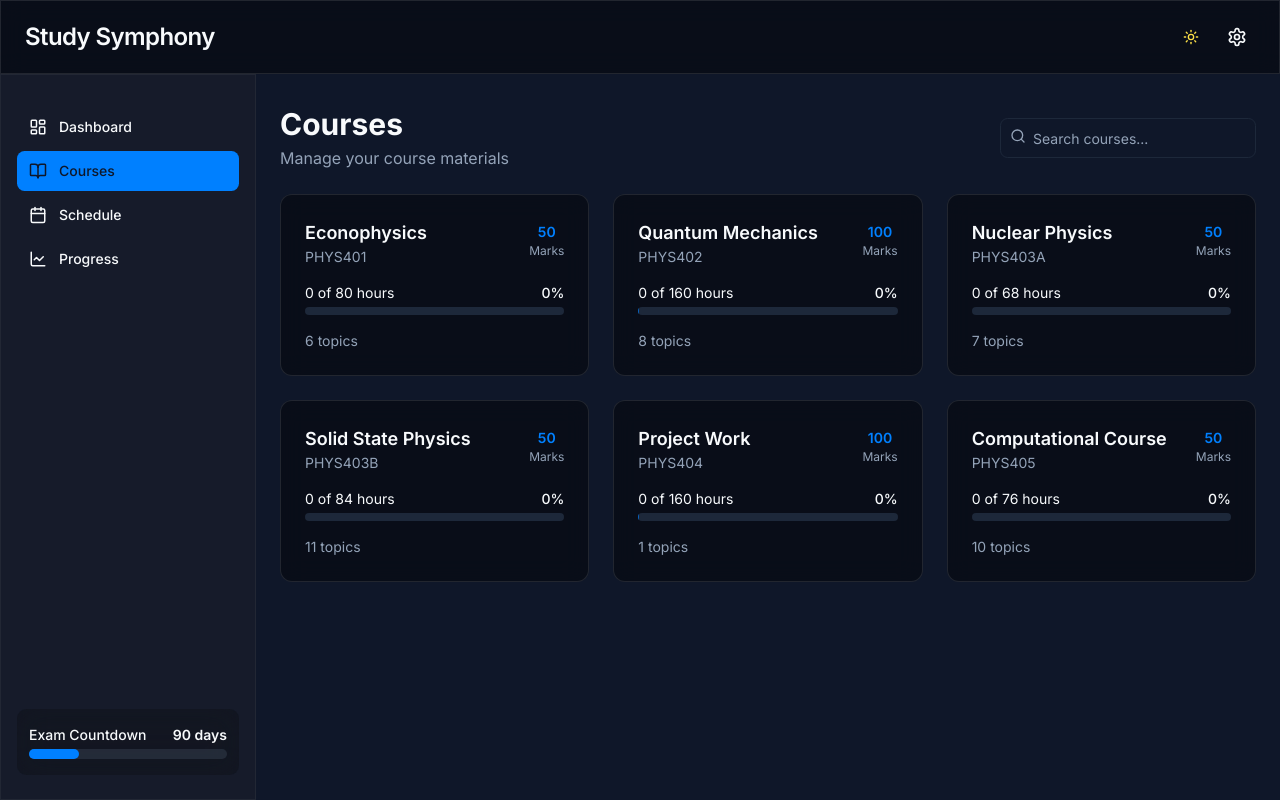
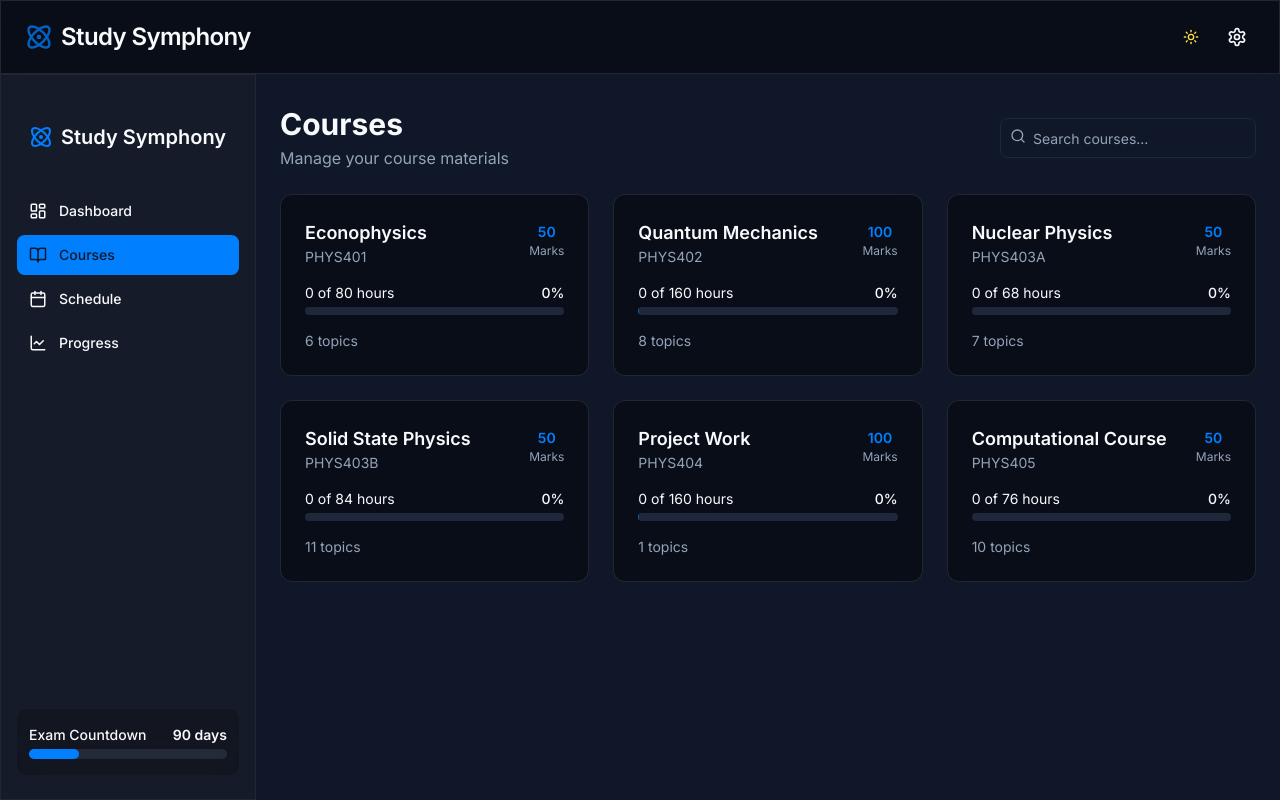
Before and after one commit to AkashGurung-123/study-symphony-tracker, a React (Vite) app: page /courses in a window 1280 px wide. Built offline with nearby package versions, Linux system fonts and the light colour scheme.

Commit message:
Add logo
Adds the application logo.

```diff
--- a/src/components/Layout.tsx
+++ b/src/components/Layout.tsx
@@ -8,7 +8,8 @@ import {
   LineChart,
   Settings,
   Menu,
-  X
+  X,
+  Atom
 } from 'lucide-react';
 import { cn } from '@/lib/utils';
 import { ThemeToggle } from '@/components/theme-toggle';
@@ -44,7 +45,10 @@ export function Layout({ children }: LayoutProps) {
           >
             {isMenuOpen ? <X size={20} /> : <Menu size={20} />}
           </button>
-          <h1 className="text-2xl font-semibold tracking-tight">Study Symphony</h1>
+          <div className="flex items-center">
+            <Atom size={28} className="text-primary mr-2 animate-pulse" />
+            <h1 className="text-2xl font-semibold tracking-tight">Study Symphony</h1>
+          </div>
         </div>
         <div className="flex items-center gap-2">
           <ThemeToggle />
@@ -63,6 +67,10 @@ export function Layout({ children }: LayoutProps) {
           )}
         >
           <div className="flex flex-col h-full pt-20 md:pt-8 px-4">
+            <div className="flex items-center px-3 py-4 mb-6">
+              <Atom size={24} className="text-primary mr-2" />
+              <h2 className="text-xl font-semibold">Study Symphony</h2>
+            </div>
             <nav className="space-y-1 flex-1">
               {navItems.map((item) => {
                 const Icon = item.icon;
```
